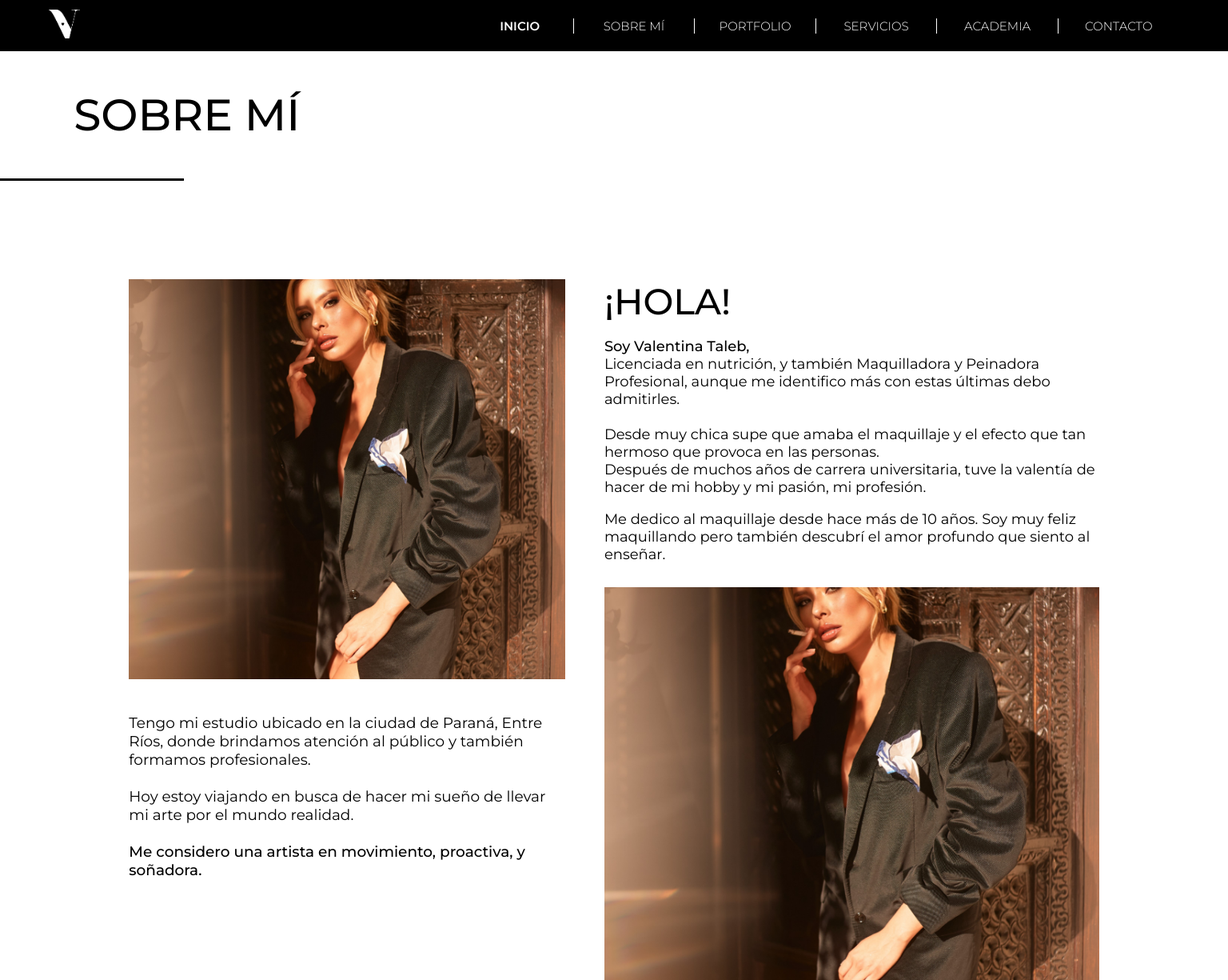
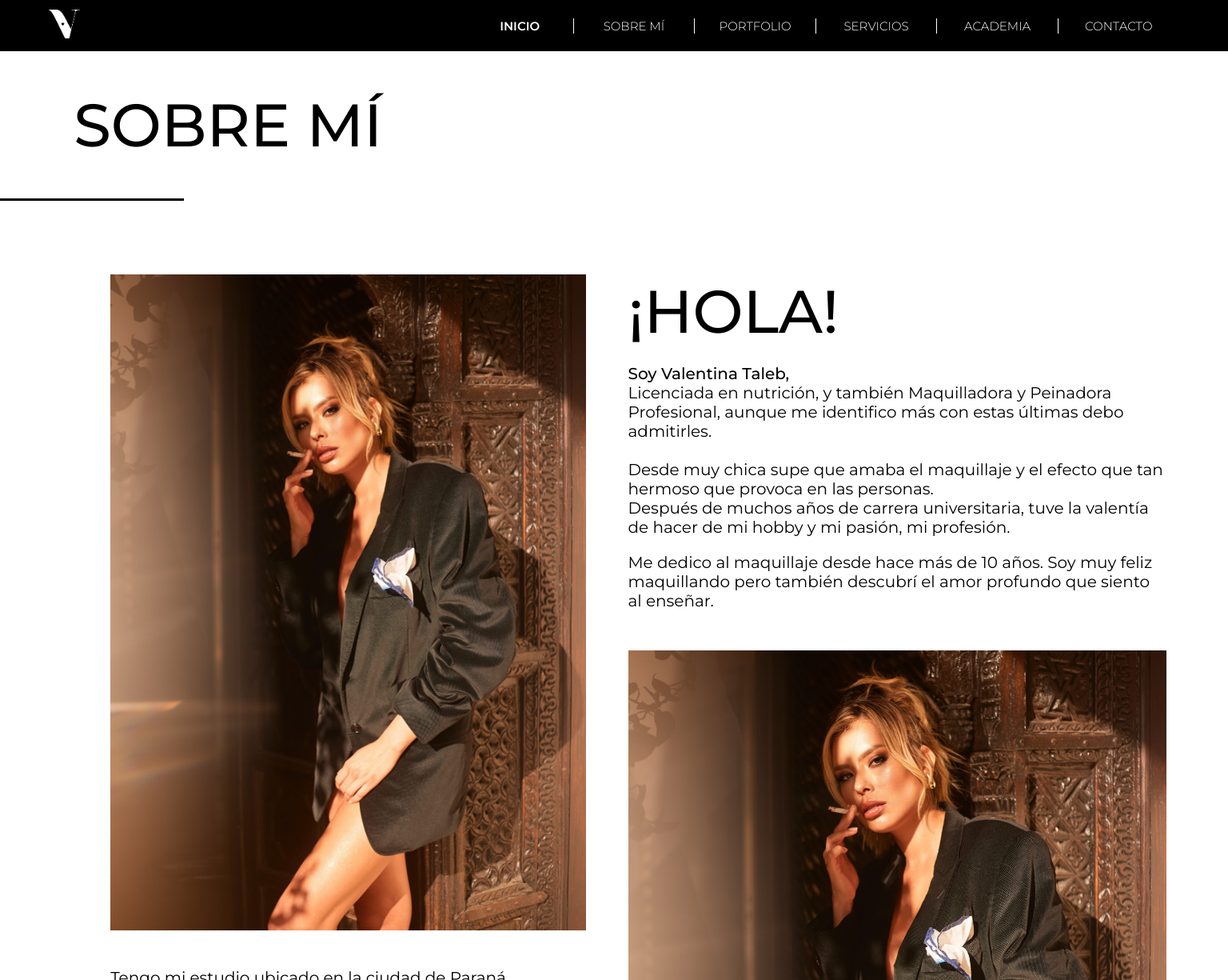
Before and after one commit to justinait/vtaleb, a React (Vite) app: page /about in a window 1536 px wide. Shown: the top 1225 px of the page at 80% size. Built offline with nearby package versions, Linux system fonts and the light colour scheme.

Commit message:
about desktop

```diff
--- a/src/App.css
+++ b/src/App.css
@@ -31,3 +31,9 @@ body {
         width: 15%;
     }
 }
+@media(min-width: 1400px){
+
+    .separatorSections {
+        padding-bottom: 6%;
+    }
+}
--- a/src/Components/About/About.css
+++ b/src/Components/About/About.css
@@ -144,6 +144,9 @@
     }
 }
 @media(min-width:1200px){
+    .titleSection{
+        font-size: 65px;
+    }
     .aboutContainer {
         padding: 0px 10.5%;
     }
@@ -161,3 +164,30 @@
         width: 60vw;
     }
 }
+@media(min-width:1400px){
+    .titleSection, .holaAbout{
+        font-size: 75px;
+    }
+    .aboutContainer {
+        padding: 0px 5% 0 9%;
+    }
+    .aboutText{
+        font-size: 20px;
+        width: 51%;
+    }
+    .aboutBox1 .aboutImage{
+        height: 820px;
+    }
+    .aboutBox2 .aboutImage {
+        width: 51%;
+        margin-top: -350px;
+        height: 820px;
+    }
+    .aboutBox2 .aboutText {
+        width: 41%;
+        font-size: 20px;
+    }
+    .finalAbout{
+        width: 60vw;
+    }
+}
```
